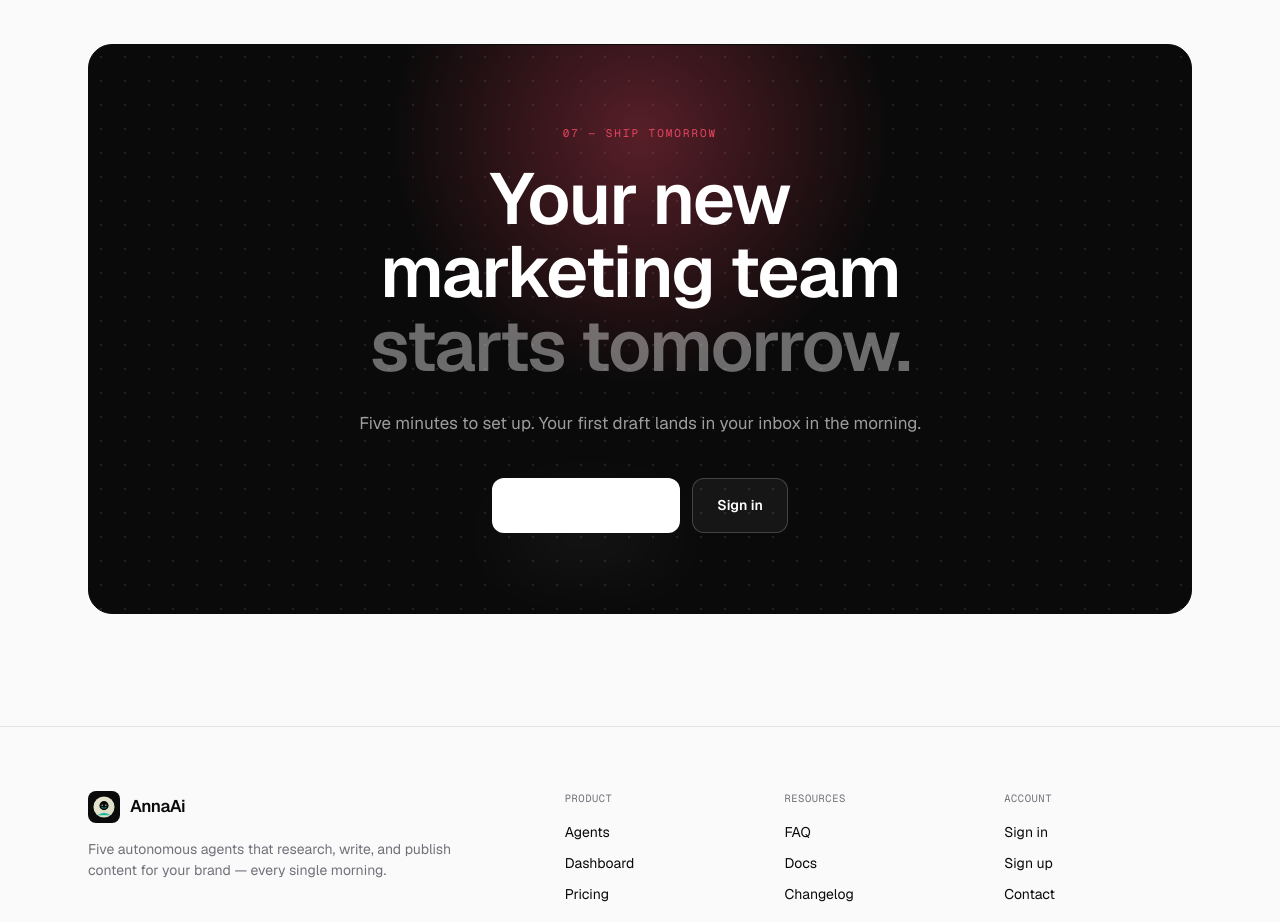
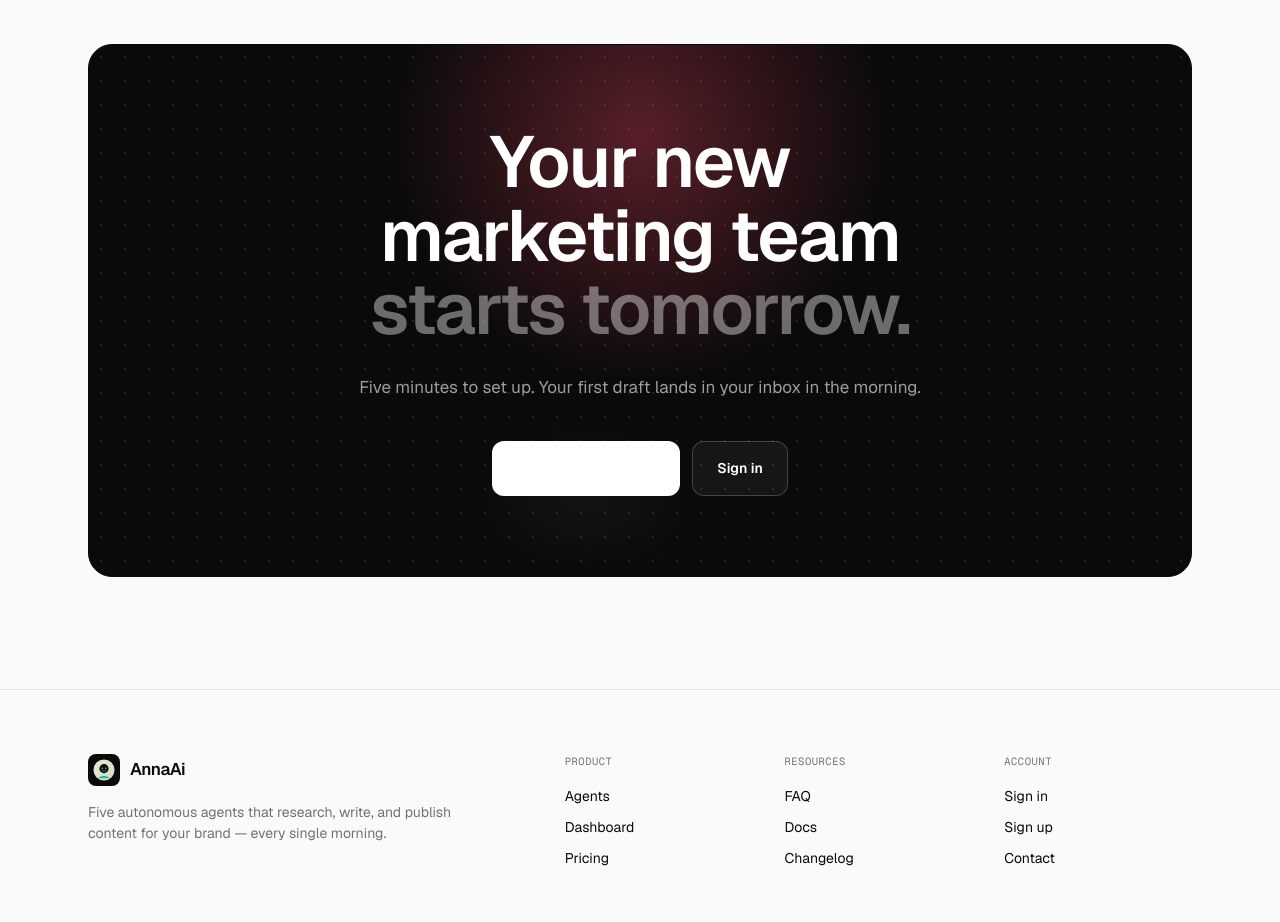
Before and after one commit to salim928/AnnaAI, a Next.js app in the folder annaai/frontend/: page / in a window 1280 px wide. Shown: the part 5960-6882 px from the top of the page. Built offline with nearby package versions, Linux system fonts and the light colour scheme.

Commit message:
Remove 07 eyebrow label from final CTA card

```diff
--- a/annaai/frontend/app/page.tsx
+++ b/annaai/frontend/app/page.tsx
@@ -823,10 +823,7 @@ function CTA() {
           />
 
           <div className="relative">
-            <div className="font-mono text-[11px] uppercase tracking-[0.18em] text-primary">
-              07 — Ship tomorrow
-            </div>
-            <h2 className="font-display mx-auto mt-5 max-w-3xl text-balance text-5xl font-semibold leading-[1.02] tracking-tight sm:text-6xl md:text-[72px]">
+            <h2 className="font-display mx-auto max-w-3xl text-balance text-5xl font-semibold leading-[1.02] tracking-tight sm:text-6xl md:text-[72px]">
               Your new marketing team
               <br />
               <span className="text-white/40">starts tomorrow.</span>
```
